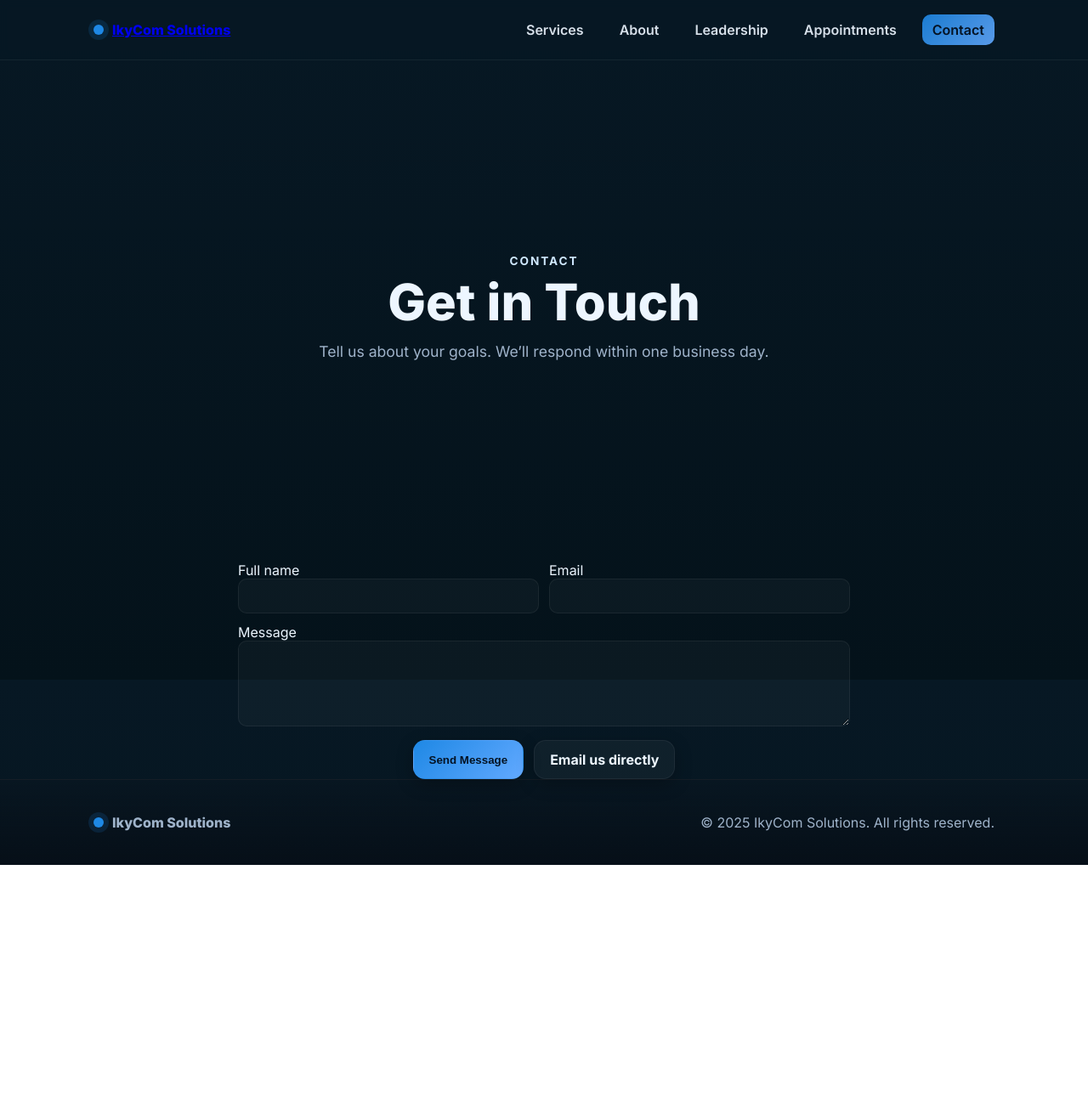
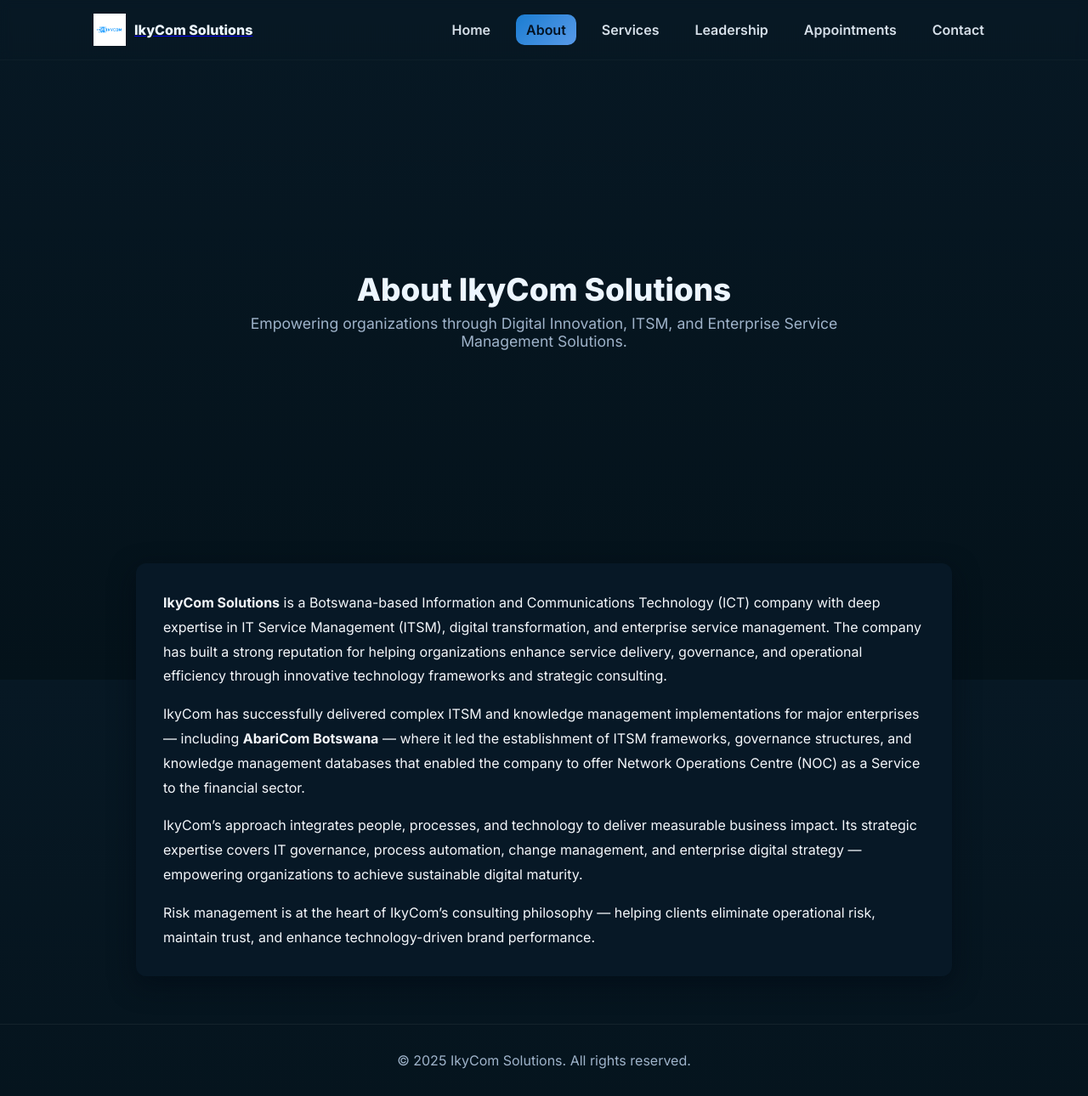
Before and after one commit to Bonyana/Ikycom-Solutions, a plain HTML site: page contact.html in a window 1280 px wide. Shown: the whole page at 85% size. Before the commit the page ends 1018 px from the top, so only its background shows below. Drawn offline with Linux system fonts and the light colour scheme.

Commit message:
Update contact.html

```diff
--- a/contact.html
+++ b/contact.html
@@ -1,59 +1,72 @@
-<!doctype html>
+<!DOCTYPE html>
 <html lang="en">
 <head>
   <meta charset="utf-8" />
-  <meta name="viewport" content="width=device-width, initial-scale=1" />
-  <title>Contact — IkyCom Solutions</title>
-  <link rel="preconnect" href="https://fonts.googleapis.com">
-  <link rel="preconnect" href="https://fonts.gstatic.com" crossorigin>
+  <meta name="viewport" content="width=device-width,initial-scale=1" />
+  <title>About — IkyCom Solutions</title>
+
   <link href="https://fonts.googleapis.com/css2?family=Inter:wght@300;400;600;700;800&display=swap" rel="stylesheet">
-  <link rel="stylesheet" href="assets/css/styles.css">
+  <link rel="stylesheet" href="assets/css/styles.css" />
+  <meta name="description" content="About IkyCom Solutions" />
 </head>
-<body>
-  <nav class="nav">
+<body style="background:linear-gradient(180deg,#071824,#04121a);">
+
+  <!-- NAV -->
+  <nav class="nav" aria-label="Main navigation" style="background:transparent;border-bottom:1px solid rgba(255,255,255,0.03);">
     <div class="container nav-inner">
-      <a class="logo" href="index.html"><span class="logo-dot"></span><span>IkyCom&nbsp;Solutions</span></a>
+      <a class="logo" href="index.html" style="display:flex; align-items:center; gap:10px;">
+        <img src="https://raw.githubusercontent.com/Bonyana/Ikycom-Solutions/main/assets/images/ikycom-logo.png" alt="IkyCom Solutions Logo" style="height:38px; width:auto;">
+        <span style="font-weight:800; color:var(--text);">IkyCom&nbsp;Solutions</span>
+      </a>
       <div class="menu">
+        <a href="index.html">Home</a>
+        <a href="about.html" aria-current="page">About</a>
         <a href="services.html">Services</a>
-        <a href="about.html">About</a>
         <a href="leadership.html">Leadership</a>
         <a href="appointments.html">Appointments</a>
-        <a href="contact.html" aria-current="page">Contact</a>
+        <a href="contact.html">Contact</a>
       </div>
     </div>
   </nav>
 
-  <header class="hero">
+  <!-- ABOUT HERO -->
+  <header class="hero" style="padding:4.5rem 0 2.5rem; text-align:center;">
     <div class="container">
-      <div class="eyebrow">Contact</div>
-      <h1 class="title">Get in Touch</h1>
-      <p class="lead">Tell us about your goals. We’ll respond within one business day.</p>
+      <h1 class="title" style="color:var(--text); font-size:2.3rem; font-weight:800; margin:0 0 0.6rem;">About IkyCom Solutions</h1>
+      <p class="lead" style="color:var(--muted); max-width:760px; margin:0 auto;">Empowering organizations through Digital Innovation, ITSM, and Enterprise Service Management Solutions.</p>
     </div>
   </header>
 
-  <main>
-    <section class="container">
-      <form class="form" method="POST" action="https://formspree.io/f/yourFormID">
-        <!-- Replace 'yourFormID' with your Formspree form ID. Or change action to mailto:info@ikycom.co -->
-        <div style="display:grid;grid-template-columns:1fr 1fr;gap:12px;margin-top:18px">
-          <label class="field"><span class="small">Full name</span><input class="input" name="name" required></label>
-          <label class="field"><span class="small">Email</span><input class="input" type="email" name="email" required></label>
-        </div>
-        <label class="field" style="margin-top:12px"><span class="small">Message</span><textarea class="textarea" name="message" rows="5" required></textarea></label>
-        <div class="cta-row" style="margin-top:16px">
-          <button class="btn btn-primary" type="submit">Send Message</button>
-          <a class="btn btn-ghost" href="mailto:info@ikycom.co">Email us directly</a>
-        </div>
-      </form>
-    </section>
+  <!-- MAIN ABOUT WRAPPER: DARK PANEL -->
+  <main class="container" style="margin-top:2rem; max-width:1000px;">
+
+    <div style="background:#071826; color:#f4f7fb; padding:32px; border-radius:12px; box-shadow:0 10px 30px rgba(2,10,20,0.6);">
+      <p style="line-height:1.8; margin:0 0 1rem;">
+        <strong>IkyCom Solutions</strong> is a Botswana-based Information and Communications Technology (ICT) company with deep expertise in IT Service Management (ITSM), digital transformation, and enterprise service management. The company has built a strong reputation for helping organizations enhance service delivery, governance, and operational efficiency through innovative technology frameworks and strategic consulting.
+      </p>
+
+      <p style="line-height:1.8; margin:0 0 1rem;">
+        IkyCom has successfully delivered complex ITSM and knowledge management implementations for major enterprises — including <strong>AbariCom Botswana</strong> — where it led the establishment of ITSM frameworks, governance structures, and knowledge management databases that enabled the company to offer Network Operations Centre (NOC) as a Service to the financial sector.
+      </p>
+
+      <p style="line-height:1.8; margin:0 0 1rem;">
+        IkyCom’s approach integrates people, processes, and technology to deliver measurable business impact. Its strategic expertise covers IT governance, process automation, change management, and enterprise digital strategy — empowering organizations to achieve sustainable digital maturity.
+      </p>
+
+      <p style="line-height:1.8; margin:0;">
+        Risk management is at the heart of IkyCom’s consulting philosophy — helping clients eliminate operational risk, maintain trust, and enhance technology-driven brand performance.
+      </p>
+    </div>
+
   </main>
 
-  <footer>
-    <div class="container foot">
-      <div class="logo" aria-hidden="true"><span class="logo-dot"></span><span>IkyCom Solutions</span></div>
-      <div class="small">© <span id="year"></span> IkyCom Solutions. All rights reserved.</div>
+  <!-- FOOTER -->
+  <footer style="margin-top:3.5rem; background:transparent; color:var(--muted); padding:2rem 0;">
+    <div class="container" style="text-align:center;">
+      <p style="margin:0;">© <span id="year"></span> IkyCom Solutions. All rights reserved.</p>
     </div>
     <script>document.getElementById('year').textContent = new Date().getFullYear();</script>
   </footer>
+
 </body>
 </html>
```
